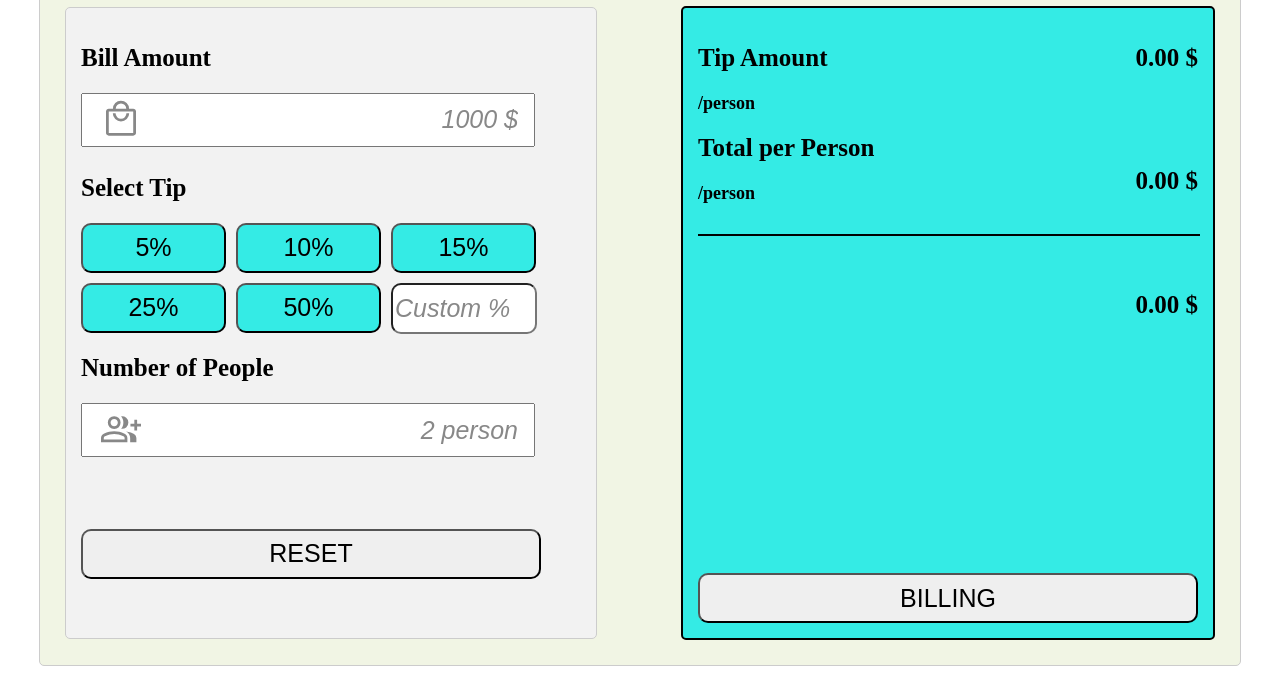
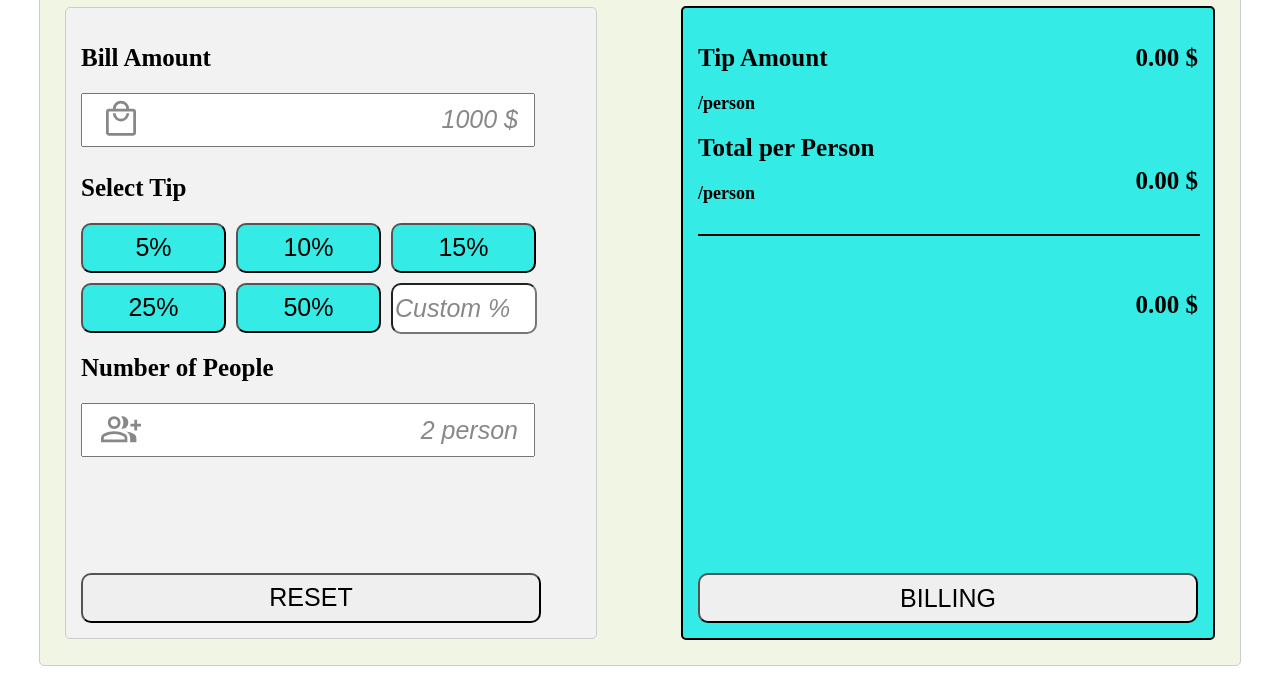
Before and after one commit to romachicu/BillingPOS.io, a website built with Vite: page index.html in a window 1280 px wide. Shown: the part 114-800 px from the top of the page. Built offline with nearby package versions, Linux system fonts and the light colour scheme.

Commit message:
Update style.css

```diff
--- a/style.css
+++ b/style.css
@@ -1,3 +1,4 @@
+
 .container {
   display: flex;
   justify-content: center;
@@ -191,7 +192,7 @@ hr {
 .reset-input-btn [type="button"] {
   width: 460px;
   height: 50px;
-  margin-top: 65px;
+  margin-top: 109px;
   font-size: 25px;
   color: #000;
   border-radius: 10px;
@@ -201,7 +202,7 @@ hr {
 .reset-input-btn [type="button"]:active {
   width: 460px;
   height: 50px;
-  margin-top: 65px;
+  margin-top: 109px;
   font-size: 25px;
   color: #000;
   border-radius: 10px;
```
